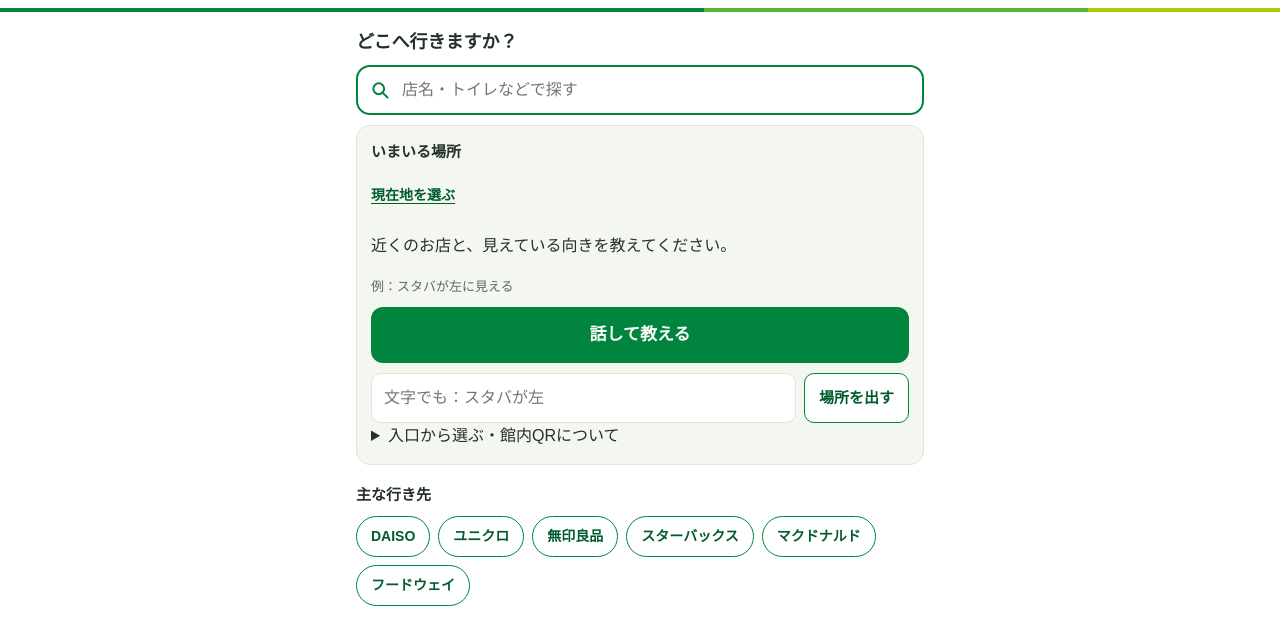
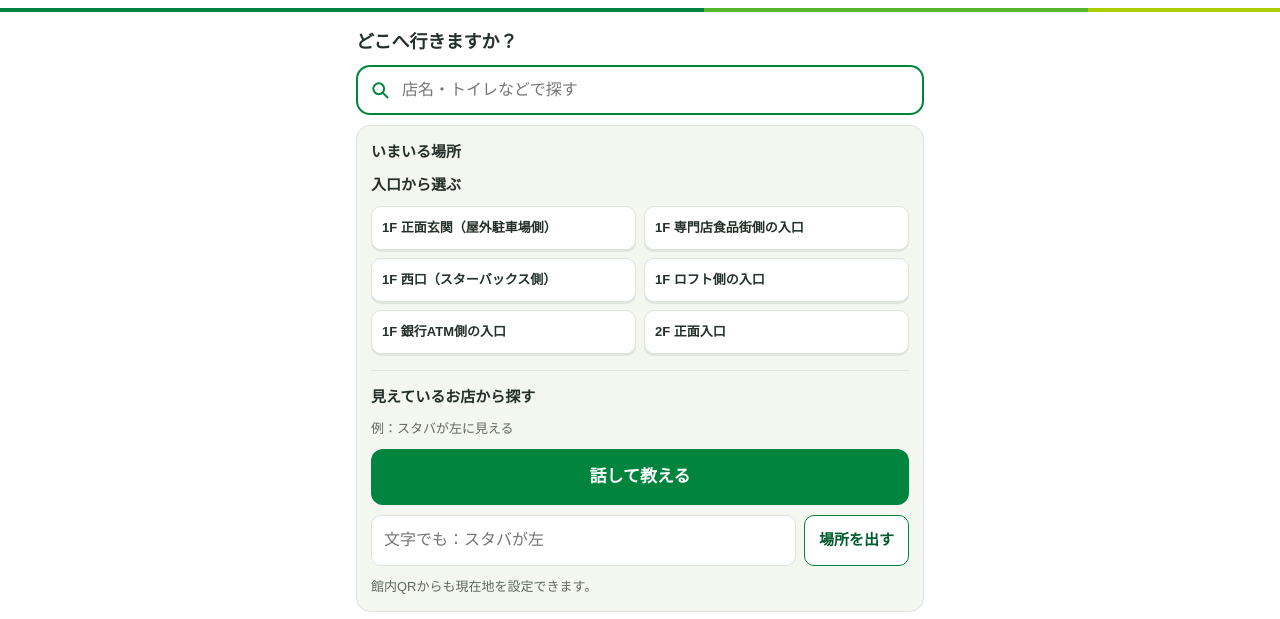
Before and after one commit to katsuraharuki/sunpark-navi, a plain HTML site: page navi.html in a window 1280 px wide. Both pictures are taken after a click on the button "現在地を選ぶ". Shown: the part 177-796 px from the top of the page. Drawn offline with Linux system fonts and the light colour scheme; a web font is replaced by a local one.

Commit message:
入口と見えている店舗の両方から現在地を選べるようにする

```diff
--- a/app.js
+++ b/app.js
@@ -566,32 +566,37 @@
           esc(Nav.location.label(val)) +
           "</b>" +
           (val.face != null ? "（向きも設定済み）" : "") +
-          '</p><button type="button" class="link" data-edit>場所・向きを更新する</button>'
-        : '<button type="button" class="link" data-edit>現在地を選ぶ</button>') +
+          "</p>"
+        : "") +
+      (!edit
+        ? '<button type="button" class="link" data-edit>' +
+          (val ? "場所・向きを更新する" : "現在地を選ぶ") +
+          "</button>"
+        : "") +
       (edit
-        ? '<p>近くのお店と、見えている向きを教えてください。</p><p class="here-ex">例：スタバが左に見える</p>' +
+        ? '<section class="location-method"><h3 tabindex="-1" data-method-heading>入口から選ぶ</h3><div class="location-entrances">' +
+          starts
+            .map(function (entrance) {
+              var label = entrance.label;
+              if (entrance.id === "f1_main") label = "1F 正面玄関（屋外駐車場側）";
+              if (entrance.id === "f1_west") label = "1F 西口（スターバックス側）";
+              return '<button type="button" class="start-btn" data-start="' +
+                esc(entrance.id) + '">' + esc(label) + "</button>";
+            })
+            .join("") +
+          '</div></section><section class="location-method"><h3>見えているお店から探す</h3><p class="here-ex">例：スタバが左に見える</p>' +
           (SR
             ? '<button type="button" class="here-mic" data-mic>話して教える</button>'
             : "") +
-          '<div class="here-row"><input aria-label="近くのお店と見える向き" placeholder="文字でも：スタバが左"><button type="button" class="here-go" data-go>場所を出す</button></div><p class="here-msg" role="status"></p><div data-confirm></div><details><summary>入口から選ぶ・館内QRについて</summary><p>館内QRを読み取ると、その場所から案内します。</p>' +
-          starts
-            .map(function (t) {
-              return (
-                '<button type="button" class="start-btn" data-start="' +
-                t.id +
-                '">' +
-                esc(t.label) +
-                "</button>"
-              );
-            })
-            .join("") +
-          "</details>"
+          '<div class="here-row"><input aria-label="近くのお店と見える向き" placeholder="文字でも：スタバが左"><button type="button" class="here-go" data-go>場所を出す</button></div><p class="here-msg" role="status"></p><div data-confirm></div></section>' +
+          '<p class="here-ex location-qr">館内QRからも現在地を設定できます。</p>'
         : "") +
       "</section>";
     var editButton = host.querySelector("[data-edit]");
     if (editButton)
       editButton.onclick = function () {
         Nav.mountLocation(host, onChange, true);
+        host.querySelector("[data-method-heading]").focus();
       };
     var input = host.querySelector("input"),
       msg = host.querySelector("[role=status]");
--- /dev/null
+++ b/location.css
@@ -0,0 +1,39 @@
+.location-method + .location-method {
+  margin-top: 16px;
+  padding-top: 14px;
+  border-top: 1px solid var(--line);
+}
+
+.location-method h3 {
+  margin: 0 0 8px;
+  font-size: 15px;
+}
+
+.location-entrances {
+  display: grid;
+  grid-template-columns: repeat(2, minmax(0, 1fr));
+  gap: 8px;
+}
+
+.location-entrances .start-btn {
+  padding: 8px 10px;
+  border: 1px solid var(--line);
+  border-radius: 10px;
+  background: #fff;
+  color: var(--ink);
+  font: inherit;
+  font-size: 13px;
+  font-weight: 700;
+  text-align: left;
+  cursor: pointer;
+}
+
+.location-entrances .start-btn:hover,
+.location-entrances .start-btn:focus-visible {
+  border-color: var(--green);
+  background: var(--soft);
+}
+
+.location-qr {
+  margin: 10px 0 0;
+}
--- a/navi.html
+++ b/navi.html
@@ -9,7 +9,7 @@
 <link rel="preconnect" href="https://fonts.googleapis.com">
 <link rel="preconnect" href="https://fonts.gstatic.com" crossorigin>
 <link rel="stylesheet" href="https://fonts.googleapis.com/css2?family=BIZ+UDPGothic:wght@400;700&family=Shippori+Mincho+B1:wght@600;700&display=swap">
-<link rel="stylesheet" href="style.css"><link rel="stylesheet" href="navi-shell.css">
+<link rel="stylesheet" href="style.css"><link rel="stylesheet" href="navi-shell.css"><link rel="stylesheet" href="location.css">
 </head>
 <body>
 <a class="back-explore" href="index.html">← サンパークを見つける</a><header class="top">
```
Also changed, not shown: index.html (+1 -1 lines).
